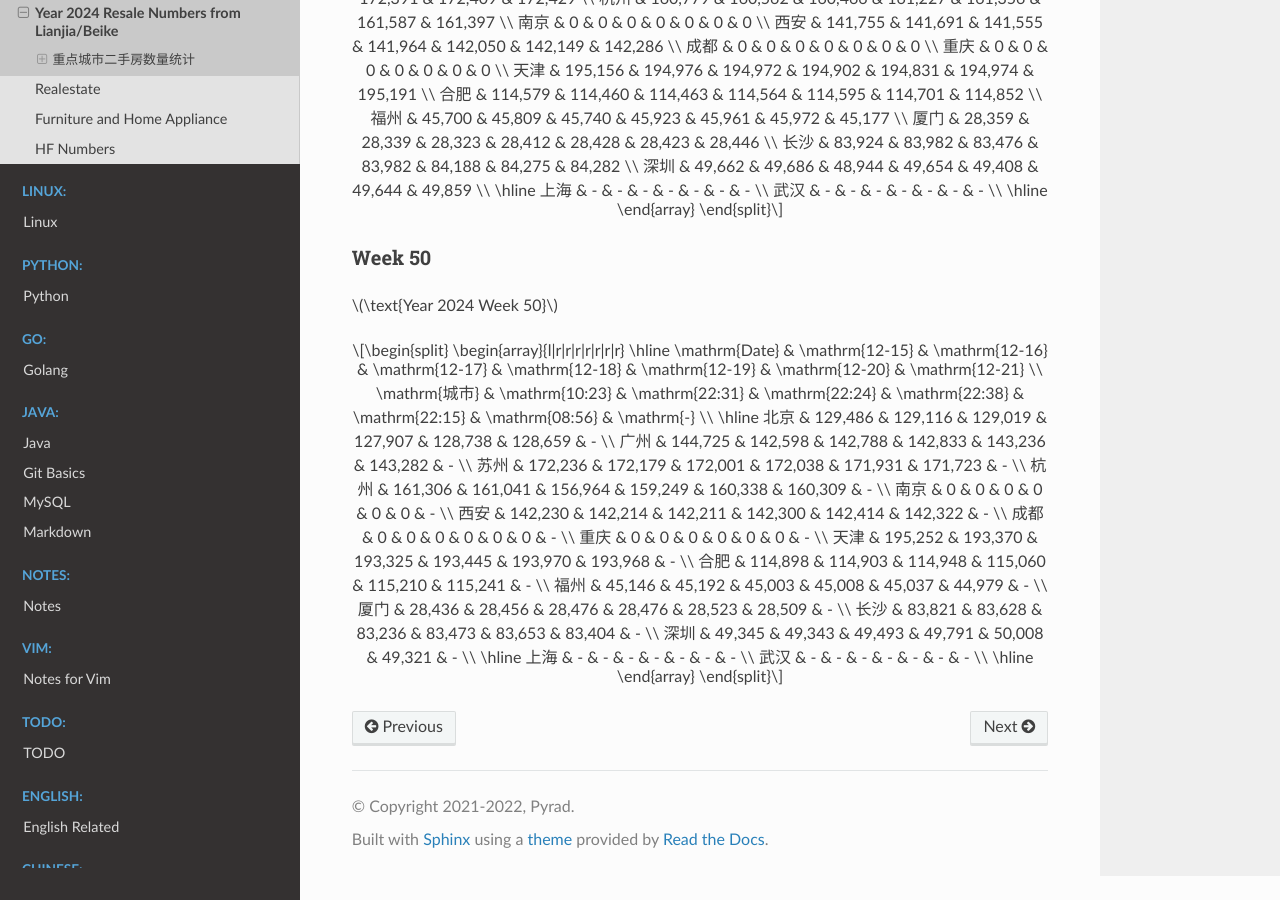
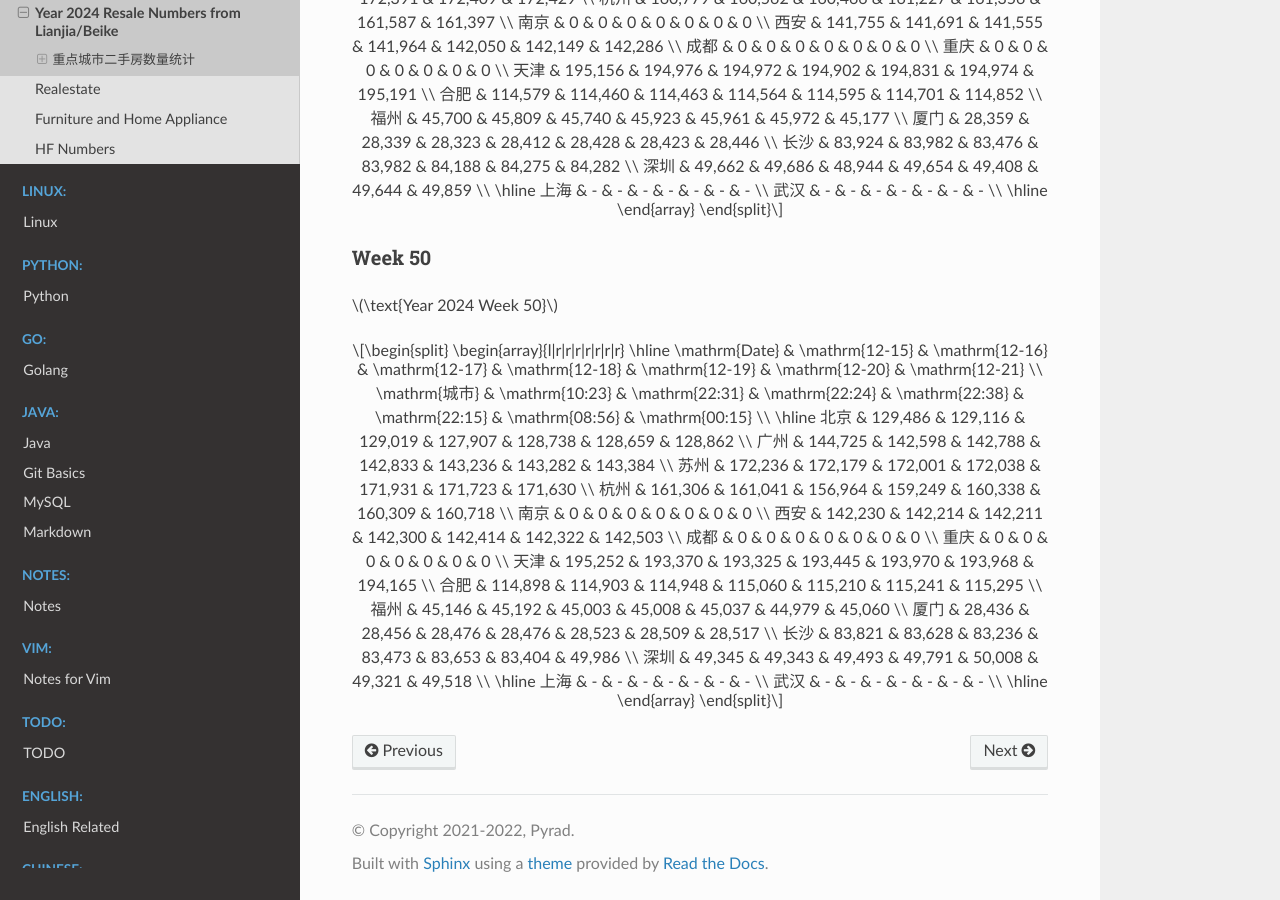
Before and after one commit to Pyrad/pyradnotes, a Sphinx documentation site: the page built from source/RealEstate/resalenumbers2024.md, in a window 1280 px wide and 900 px high, scrolled down 24198 px. Built offline with Sphinx 7.4.7 and the Read the Docs theme 3.1.0, drawn with Linux system fonts in a browser that asks for light colours; pages that are not in the unit, such as notebooks, are missing from menus; a script that is not in the unit is left out.

Commit message:
Realestate Update resale numbers 2024-12-21 00:15

```diff
--- a/source/RealEstate/resalenumbers2024.md
+++ b/source/RealEstate/resalenumbers2024.md
@@ -1611,25 +1611,25 @@
 \begin{array}{l|r|r|r|r|r|r|r}
 \hline
 \mathrm{Date} & \mathrm{12-15} & \mathrm{12-16} & \mathrm{12-17} & \mathrm{12-18} & \mathrm{12-19} & \mathrm{12-20} & \mathrm{12-21} \\
-\mathrm{城市} & \mathrm{10:23} & \mathrm{22:31} & \mathrm{22:24} & \mathrm{22:38} & \mathrm{22:15} & \mathrm{08:56} & \mathrm{-} \\
-\hline
-北京 & 129,486 & 129,116 & 129,019 & 127,907 & 128,738 & 128,659 & - \\
-广州 & 144,725 & 142,598 & 142,788 & 142,833 & 143,236 & 143,282 & - \\
-苏州 & 172,236 & 172,179 & 172,001 & 172,038 & 171,931 & 171,723 & - \\
-杭州 & 161,306 & 161,041 & 156,964 & 159,249 & 160,338 & 160,309 & - \\
-南京 & 0 & 0 & 0 & 0 & 0 & 0 & - \\
-西安 & 142,230 & 142,214 & 142,211 & 142,300 & 142,414 & 142,322 & - \\
-成都 & 0 & 0 & 0 & 0 & 0 & 0 & - \\
-重庆 & 0 & 0 & 0 & 0 & 0 & 0 & - \\
-天津 & 195,252 & 193,370 & 193,325 & 193,445 & 193,970 & 193,968 & - \\
-合肥 & 114,898 & 114,903 & 114,948 & 115,060 & 115,210 & 115,241 & - \\
-福州 & 45,146 & 45,192 & 45,003 & 45,008 & 45,037 & 44,979 & - \\
-厦门 & 28,436 & 28,456 & 28,476 & 28,476 & 28,523 & 28,509 & - \\
-长沙 & 83,821 & 83,628 & 83,236 & 83,473 & 83,653 & 83,404 & - \\
-深圳 & 49,345 & 49,343 & 49,493 & 49,791 & 50,008 & 49,321 & - \\
-\hline
-上海 & - & - & - & - & - & - & - \\
-武汉 & - & - & - & - & - & - & - \\
-\hline
-\end{array}
-$$
+\mathrm{城市} & \mathrm{10:23} & \mathrm{22:31} & \mathrm{22:24} & \mathrm{22:38} & \mathrm{22:15} & \mathrm{08:56} & \mathrm{00:15} \\
+\hline
+北京 & 129,486 & 129,116 & 129,019 & 127,907 & 128,738 & 128,659 & 128,862 \\
+广州 & 144,725 & 142,598 & 142,788 & 142,833 & 143,236 & 143,282 & 143,384 \\
+苏州 & 172,236 & 172,179 & 172,001 & 172,038 & 171,931 & 171,723 & 171,630 \\
+杭州 & 161,306 & 161,041 & 156,964 & 159,249 & 160,338 & 160,309 & 160,718 \\
+南京 & 0 & 0 & 0 & 0 & 0 & 0 & 0 \\
+西安 & 142,230 & 142,214 & 142,211 & 142,300 & 142,414 & 142,322 & 142,503 \\
+成都 & 0 & 0 & 0 & 0 & 0 & 0 & 0 \\
+重庆 & 0 & 0 & 0 & 0 & 0 & 0 & 0 \\
+天津 & 195,252 & 193,370 & 193,325 & 193,445 & 193,970 & 193,968 & 194,165 \\
+合肥 & 114,898 & 114,903 & 114,948 & 115,060 & 115,210 & 115,241 & 115,295 \\
+福州 & 45,146 & 45,192 & 45,003 & 45,008 & 45,037 & 44,979 & 45,060 \\
+厦门 & 28,436 & 28,456 & 28,476 & 28,476 & 28,523 & 28,509 & 28,517 \\
+长沙 & 83,821 & 83,628 & 83,236 & 83,473 & 83,653 & 83,404 & 49,986 \\
+深圳 & 49,345 & 49,343 & 49,493 & 49,791 & 50,008 & 49,321 & 49,518 \\
+\hline
+上海 & - & - & - & - & - & - & - \\
+武汉 & - & - & - & - & - & - & - \\
+\hline
+\end{array}
+$$
```
Also changed, not shown: 1 other file.
